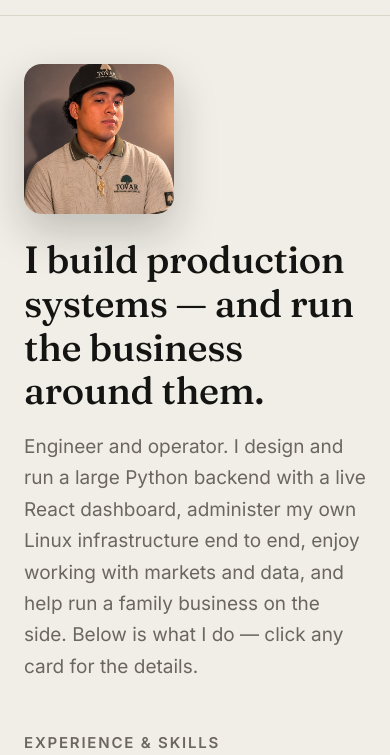
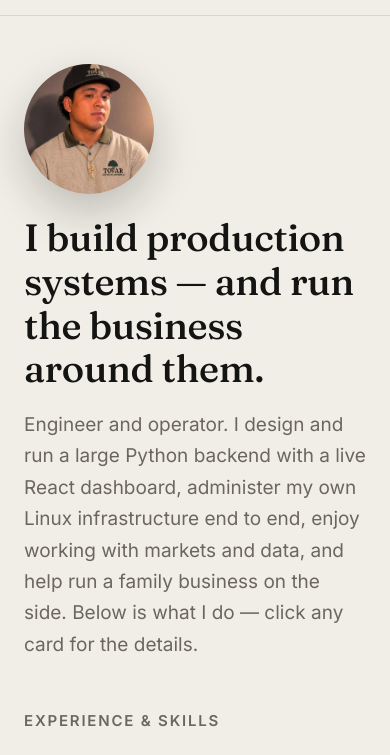
Before and after one commit to cartovgui-star/carlos-tovar, a plain HTML site: page docs/index.html in a window 390 px wide. Shown: the part 80-835 px from the top of the page. Drawn offline with Linux system fonts and the light colour scheme.

Commit message:
Move photo beside headline as a circular avatar

```diff
--- a/docs/assets/css/style.css
+++ b/docs/assets/css/style.css
@@ -77,16 +77,16 @@ a { color: inherit; }
 .hero h1 { font-size: clamp(38px, 6vw, 60px); margin: 0 0 18px; max-width: 15ch; }
 .hero p { font-size: 19px; color: var(--muted); max-width: 60ch; margin: 0; }
 
-.hero-with-photo { display: flex; align-items: center; gap: 52px; }
-.hero-with-photo .hero-text { flex: 1; min-width: 0; }
+.hero-head { display: flex; align-items: center; gap: 40px; margin-bottom: 18px; }
+.hero-head h1 { margin: 0; flex: 1; }
 .hero-photo {
-  width: 280px; height: 280px; flex-shrink: 0;
-  object-fit: cover; border-radius: 22px;
+  width: 200px; height: 200px; flex-shrink: 0;
+  object-fit: cover; border-radius: 50%;
   box-shadow: 0 18px 44px rgba(20,20,19,0.22);
 }
 @media (max-width: 760px) {
-  .hero-with-photo { flex-direction: column-reverse; align-items: flex-start; gap: 24px; }
-  .hero-photo { width: 150px; height: 150px; border-radius: 18px; }
+  .hero-head { flex-direction: column-reverse; align-items: flex-start; gap: 22px; }
+  .hero-photo { width: 130px; height: 130px; }
 }
 
 /* ---------- Section titles ---------- */
--- a/docs/index.html
+++ b/docs/index.html
@@ -23,15 +23,15 @@
   </header>
 
   <main class="wrap">
-    <section class="hero hero-with-photo">
-      <div class="hero-text">
+    <section class="hero">
+      <div class="hero-head">
         <h1>I build production systems — and run the business around them.</h1>
-        <p>Engineer and operator. I design and run a large Python backend with a live React
-           dashboard, administer my own Linux infrastructure end to end, enjoy working with
-           markets and data, and help run a family business on the side. Below is what I do —
-           click any card for the details.</p>
+        <img class="hero-photo" src="images/profile.jpg" alt="Carlos Tovar">
       </div>
-      <img class="hero-photo" src="images/profile.jpg" alt="Carlos Tovar">
+      <p>Engineer and operator. I design and run a large Python backend with a live React
+         dashboard, administer my own Linux infrastructure end to end, enjoy working with
+         markets and data, and help run a family business on the side. Below is what I do —
+         click any card for the details.</p>
     </section>
 
     <section class="section">
```
